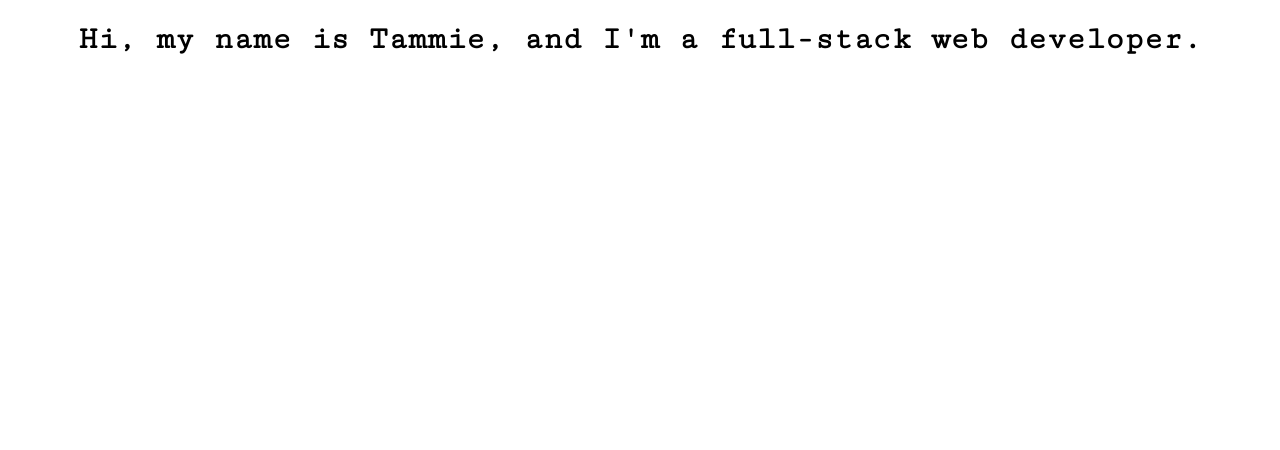
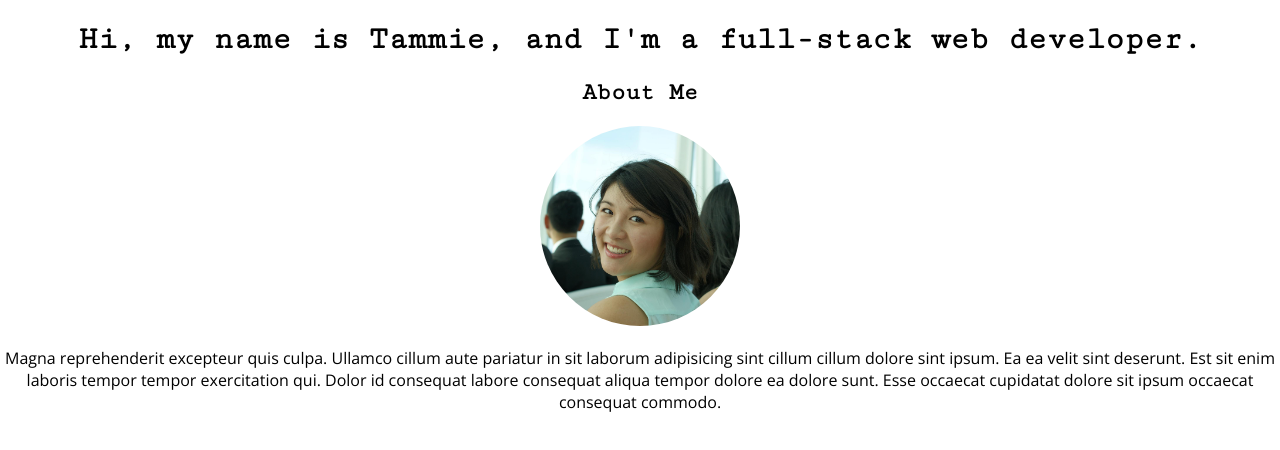
Before and after one commit to tammiec/portfolio, a React (Create React App) app: page / in a window 1280 px wide. Shown: the top 450 px of the page. Built offline with nearby package versions, Linux system fonts and the light colour scheme.

Commit message:
Add basic elements for about section

```diff
--- a/src/Components/About/About.js
+++ b/src/Components/About/About.js
@@ -1,9 +1,14 @@
 import React from 'react';
+import profilePicture from './bio-image.png';
+
+import './About.scss';
 
 export default function About(props) {
   return (
     <div id='about'>
-
+      <h2>About Me</h2>
+      <img id='profile-picture' src={profilePicture} alt='Tammie Chung' />
+      <p>Magna reprehenderit excepteur quis culpa. Ullamco cillum aute pariatur in sit laborum adipisicing sint cillum cillum dolore sint ipsum. Ea ea velit sint deserunt. Est sit enim laboris tempor tempor exercitation qui. Dolor id consequat labore consequat aliqua tempor dolore ea dolore sunt. Esse occaecat cupidatat dolore sit ipsum occaecat consequat commodo.</p>
     </div>
   );
 }
--- a/src/Components/About/About.scss
+++ b/src/Components/About/About.scss
@@ -0,0 +1,5 @@
+#profile-picture {
+  height: 200px;
+  width: 200px;
+  border-radius: 50%;
+}
```
Also changed, not shown: src/Components/About/Bio.js (deleted).
